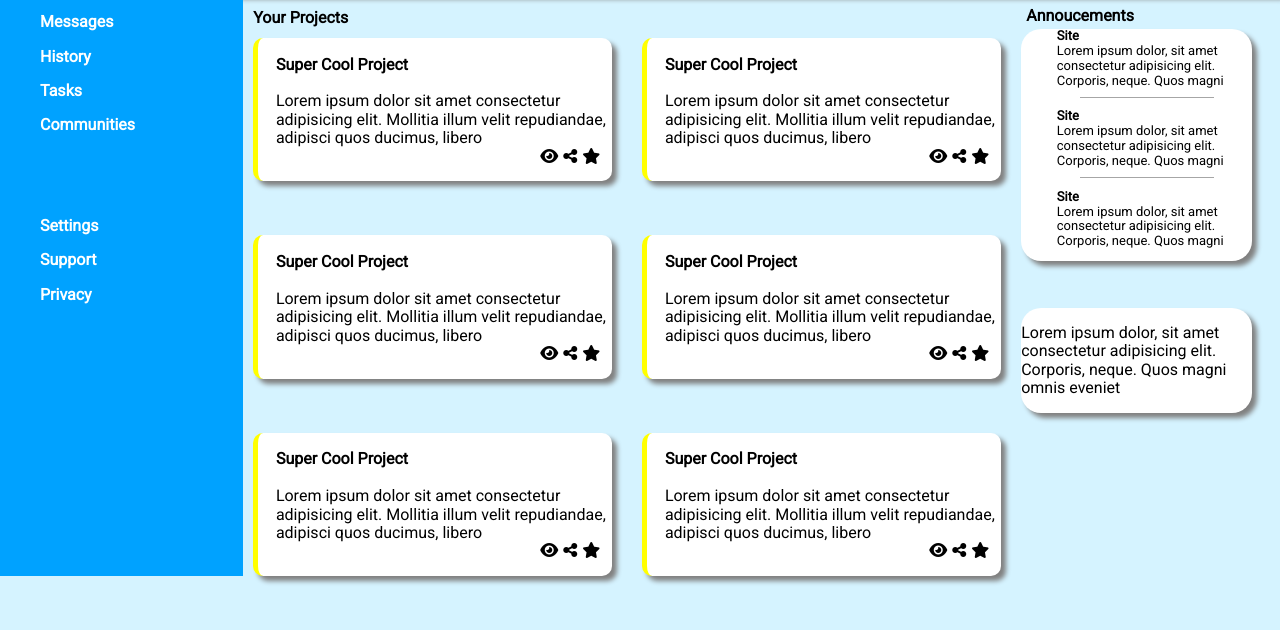
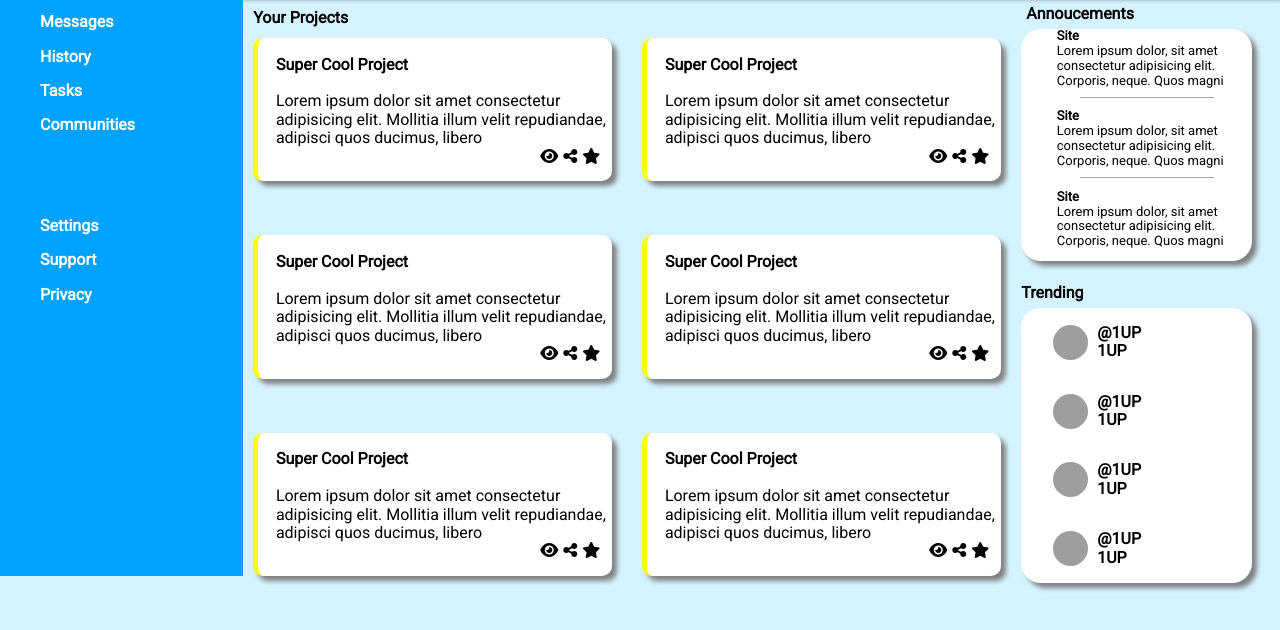
Before and after one commit to neto2022/Project-Admin-Dashboard-, a plain HTML site: page index.html in a window 1280 px wide. Shown: the part 156-786 px from the top of the page. Drawn offline with Linux system fonts and the light colour scheme; grey boxes are pictures that could not be loaded.

Commit message:
Trending finished and final commit

```diff
--- a/css/style.css
+++ b/css/style.css
@@ -219,3 +219,25 @@ body{
     grid-column-start: 3;
     grid-column-end: 9;
 }
+
+.Trending{
+    display: flex;
+    align-items: center;
+    justify-content: flex-start;
+    flex-direction: row;
+    flex-wrap: wrap;
+}
+
+.Trending-content{
+    gap: 9px;
+    margin-left: 2rem;
+    width: 100%;
+    display: flex;
+    flex-wrap: wrap;
+    align-content: flex-start;
+    align-items: center;
+}
+
+.right-border-content>.middle-text{
+    margin-top: -24px;
+}
--- a/index.html
+++ b/index.html
@@ -153,9 +153,30 @@
                 </div>
             </div>
             <div class="right-border-content shadow white">
-                <p>Lorem ipsum dolor,
-                    sit amet consectetur adipisicing elit. Corporis, neque.
-                    Quos magni omnis eveniet</p>
+                <span class="middle-text">Trending</span>
+                <div class="Trending">
+                    <div class="Trending-content">
+                        <img id="top-header-img-user"
+                        src="https://cdn.pixabay.com/photo/2016/03/28/12/35/cat-1285634__340.png" alt="User-image">
+                    <p class="user-name">@1UP <br> 1UP</p>
+                    </div>
+
+                    <div class="Trending-content">
+                        <img id="top-header-img-user"
+                        src="https://cdn.pixabay.com/photo/2016/03/28/12/35/cat-1285634__340.png" alt="User-image">
+                    <p class="user-name">@1UP <br> 1UP</p>
+                    </div>
+                    <div class="Trending-content">
+                        <img id="top-header-img-user"
+                        src="https://cdn.pixabay.com/photo/2016/03/28/12/35/cat-1285634__340.png" alt="User-image">
+                    <p class="user-name">@1UP <br> 1UP</p>
+                    </div>
+                    <div class="Trending-content">
+                        <img id="top-header-img-user"
+                        src="https://cdn.pixabay.com/photo/2016/03/28/12/35/cat-1285634__340.png" alt="User-image">
+                    <p class="user-name">@1UP <br> 1UP</p>
+                    </div>
+                </div>
             </div>
         </div>
     </div>
```
